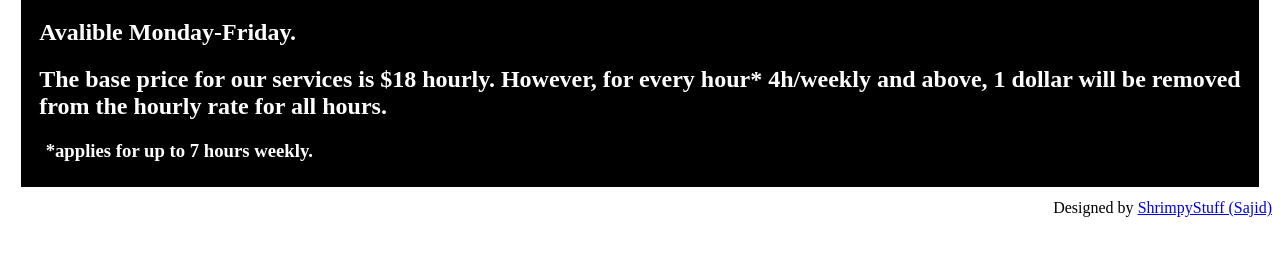
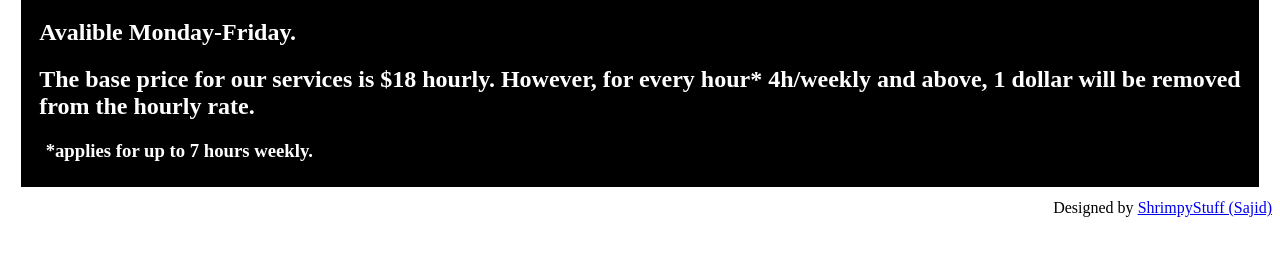
Before and after one commit to TheGreatestPapyrus/Ion-Tutors, a plain HTML site: page pricing/index.html in a window 1280 px wide. Shown: the part 525-780 px from the top of the page. Drawn offline with Linux system fonts and the light colour scheme.

Commit message:
I forgot to remove some text

```diff
--- a/pricing/index.html
+++ b/pricing/index.html
@@ -21,7 +21,7 @@
         <div>
             <h1>Pricing:</h1>
             <h2 style="margin-left: 1%;">Avalible Monday-Friday.</h2>
-            <h2 style="margin-left: 1%;">The base price for our services is $18 hourly. However, for every hour* 4h/weekly and above, 1 dollar will be removed from the hourly rate for all hours.</h2>
+            <h2 style="margin-left: 1%;">The base price for our services is $18 hourly. However, for every hour* 4h/weekly and above, 1 dollar will be removed from the hourly rate.</h2>
             <h3>&emsp;*applies for up to 7 hours weekly.</h3>
         </div>
         <footer style="text-align: right;">
```
